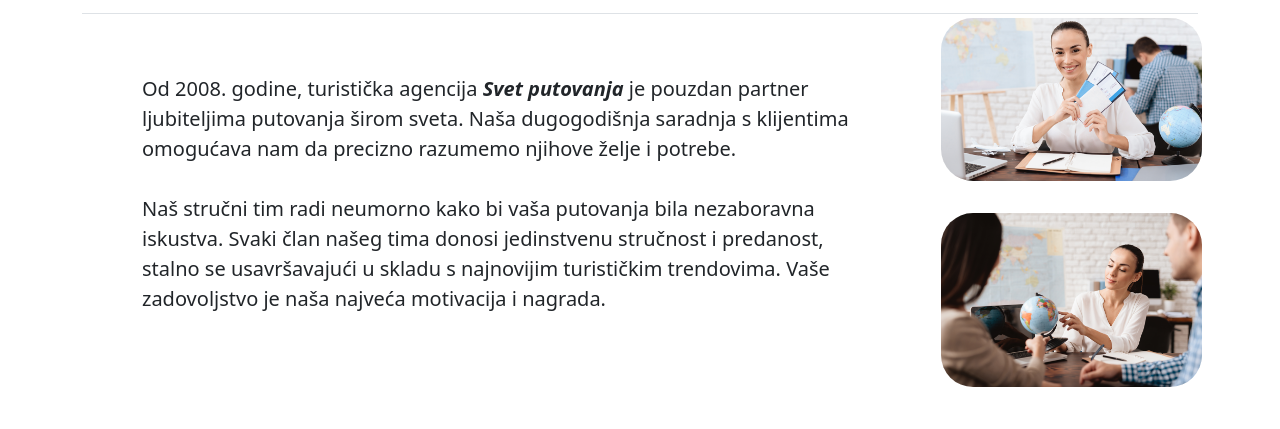
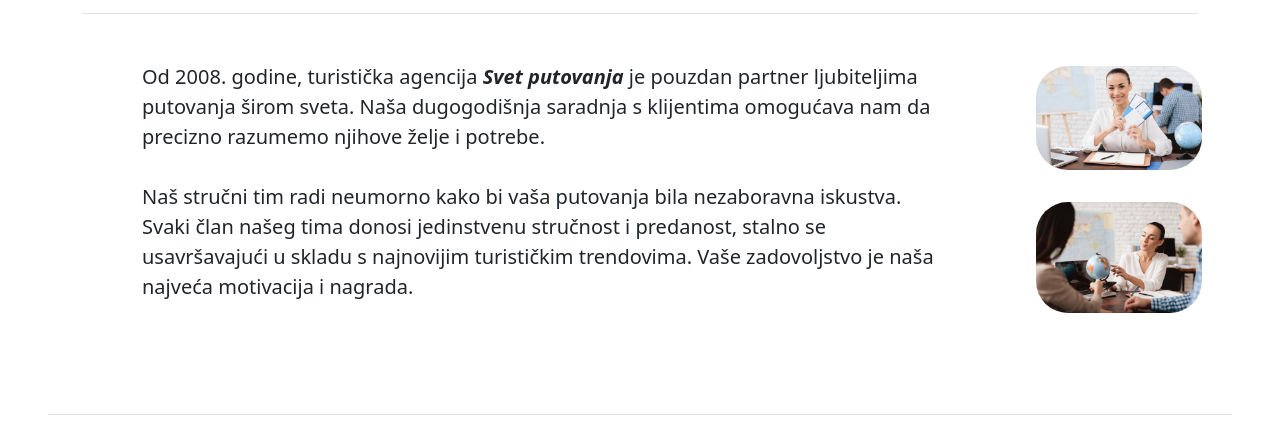
Before and after one commit to djordje-taskovicict/Svet-putovanja, a plain HTML site: page o_agenciji.html in a window 1280 px wide. Shown: the part 173-602 px from the top of the page. Drawn offline with nearby package versions, Linux system fonts and the light colour scheme.

Commit message:
Add files via upload

```diff
--- a/o_agenciji.html
+++ b/o_agenciji.html
@@ -44,7 +44,7 @@
                 <h5 class="m-3 text-center fst-italic fw-bold text-info">Nastanak agencije, rad/iskustva sa klijentima, zaposleni</h5>
             </div>
             <div class="row d-flex align-items-center">
-                <div class="col-md-9 d-flex justify-content-center align-items-center">
+                <div class="col-md-10 d-flex justify-content-center align-items-center">
                     <div class="d-flex justify-content-center container align-items-center m-5">
                         <p class="fs-5 tekst-ag">
                             Od 2008. godine, turistička agencija <strong><i>Svet putovanja</i></strong> je pouzdan partner ljubiteljima putovanja širom sveta. Naša dugogodišnja saradnja s klijentima omogućava nam da precizno razumemo njihove želje i potrebe.
@@ -53,7 +53,7 @@
                         </p>
                     </div>
                 </div>
-                <div class="col-md-3 container text-center col-sm-10 rounded-5">
+                <div class="col-md-2 container text-center col-sm-10 rounded-5">
                     <img class="rounded-5 img-fluid w-100 m-1 slike-ag" src="slike/unutar_agencije.png" alt="untra agencije"/>
                     <br /><br />
                     <img class="rounded-5 img-fluid w-100 m-1 slike-ag" src="slike/unutar_agencije2.png" alt="unutar agencije2" />
```
